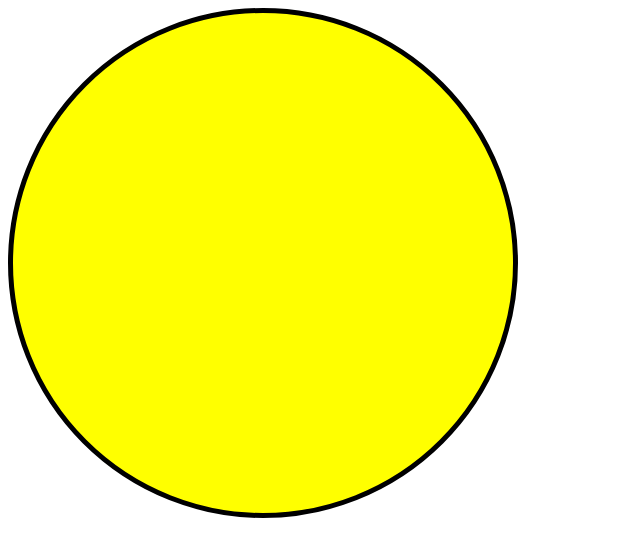
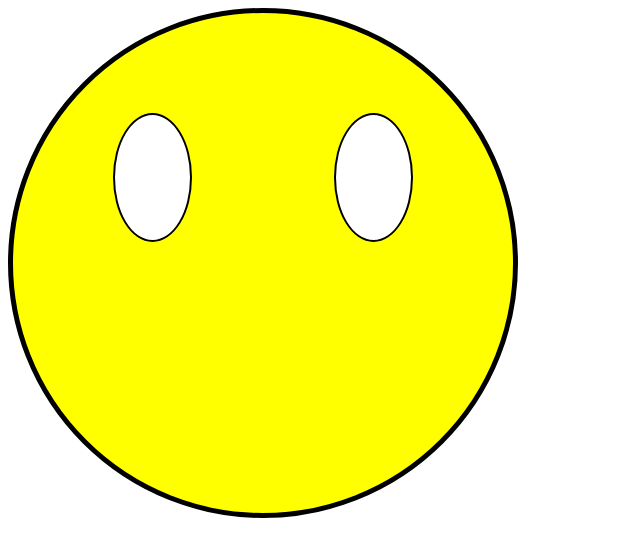
Before and after one commit to FrisoDenijs/css-practice, a plain HTML site: page smily-face-scss/index.html in a window 1280 px wide. Shown: the whole page, without its empty margins (0-640 px from the left). Drawn offline with nearby package versions, Linux system fonts and the light colour scheme; files that its build step writes are made by us from their sources.

Commit message:
added scss eyes

```diff
--- a/smily-face-scss/index.html
+++ b/smily-face-scss/index.html
@@ -6,12 +6,12 @@
         <div class="head">
             <div class="face">
                 <div class="eyes">
-                    <div class="eye left-eye">
+                    <div class="eye-ball left-eye">
                         <div class="pupil">
                             <div class="pupil-twinkle"></div>
                         </div>
                     </div>
-                    <div class="eye right-eye">
+                    <div class="eye-ball right-eye">
                         <div class="pupil">
                             <div class="pupil-twinkle"></div>
                         </div>
--- a/smily-face-scss/style.scss
+++ b/smily-face-scss/style.scss
@@ -1,5 +1,6 @@
 $border-colour: #000000;
 $border-primary-width: 5px;
+$border-secondary-width: 2px;
 
 $face-colour: #FFFF00;
 $face-width: 500px;
@@ -7,8 +8,15 @@ $face-height: 500px;
 $face-border-radius: 50%;
 
 $eye-ball-colour: #FFFFFF;
+$eye-ball-width: $face-width * 0.15;
+$eye-ball-height: $face-height * 0.25;
+$eye-ball-radius: 50%;
+$eye-ball-place: 20%;
+
 $eye-iris-colour: #00CCCC;
 $eye-pupil-colour: #FFFFFF;
+
+
 $teeth-colour: #FEFEFF;
 $tongue-colour: #FF5A5A;
 
@@ -20,4 +28,29 @@ $tongue-colour: #FF5A5A;
     width: $face-width;
     height: $face-height;
     border-radius: $face-border-radius;
+    position: absolute;
 }
+
+.eyes {
+    position: absolute;
+    top: 20%;
+    width: 100%;
+}
+
+.eye-ball {
+    border: $border-secondary-width solid $border-colour;
+    border-radius: $eye-ball-radius;
+    background-color: $eye-ball-colour;
+    width: $eye-ball-width;
+    height: $eye-ball-height;
+}
+
+.left-eye {
+    position: absolute;
+    left: $eye-ball-place;
+}
+
+.right-eye {
+    position: absolute;
+    right: $eye-ball-place;
+}
```
